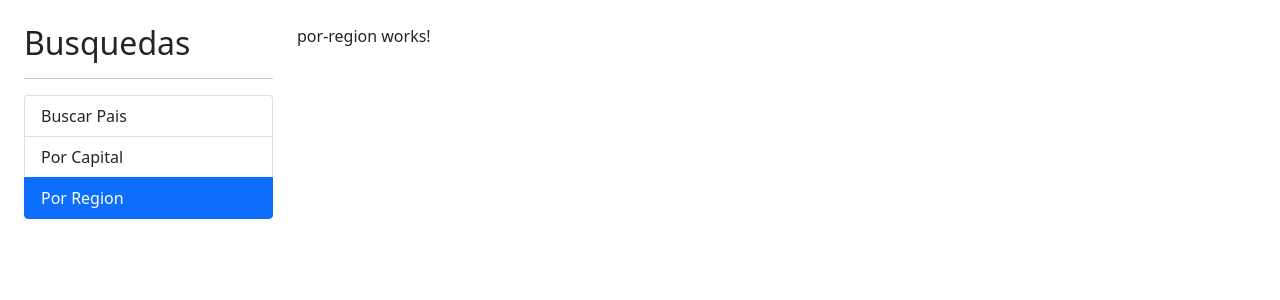
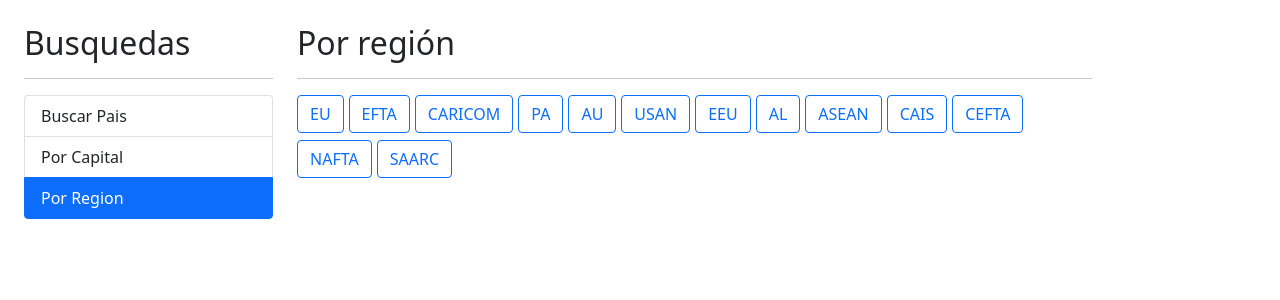
Before and after one commit to santtiago49/03-angular-paisesApp, an Angular app: page /region in a window 1280 px wide. Shown: the top 300 px of the page. Built offline with nearby package versions, Linux system fonts and the light colour scheme.

Commit message:
por region, [class], aplicando CSS condicional

```diff
--- a/src/app/pais/pages/por-region/por-region.component.html
+++ b/src/app/pais/pages/por-region/por-region.component.html
@@ -1 +1,8 @@
-<p>por-region works!</p>
+<h2>Por región <small>{{ regionActiva }}</small></h2>
+<hr>
+<button
+    (click)="cambiarRegion( region )"
+    [class]="getClassCSS(region)"
+    *ngFor="let region of regiones">
+        {{ region }}
+</button>
--- a/src/app/pais/pages/por-region/por-region.component.ts
+++ b/src/app/pais/pages/por-region/por-region.component.ts
@@ -1,16 +1,33 @@
-import { Component, OnInit } from '@angular/core';
+import { Component } from '@angular/core';
 
 @Component({
   selector: 'app-por-region',
   templateUrl: './por-region.component.html',
-  styles: [
-  ]
+  styles: [`
+    button{
+      margin-right: 5px;
+      margin-bottom: 7px;
+    }
+  `]
 })
-export class PorRegionComponent implements OnInit {
+export class PorRegionComponent {
+
+  regiones: string[] = ['EU','EFTA','CARICOM','PA','AU','USAN','EEU',
+                     'AL','ASEAN','CAIS','CEFTA','NAFTA','SAARC'];
+
+  regionActiva: string = ''
+
+  getClassCSS( region: string ): string {
+    return (region === this.regionActiva ) ? 'btn btn-primary' : 'btn btn-outline-primary'
+  }
 
   constructor() { }
 
-  ngOnInit(): void {
+  cambiarRegion( region: string) {
+    this.regionActiva = region;
   }
 
+
+  // TODO: pasar al servicio la region activa para luego mostrar en tabla
+
 }
```
